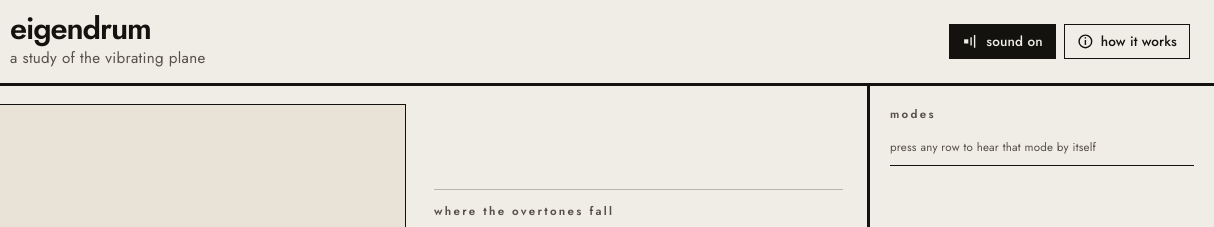
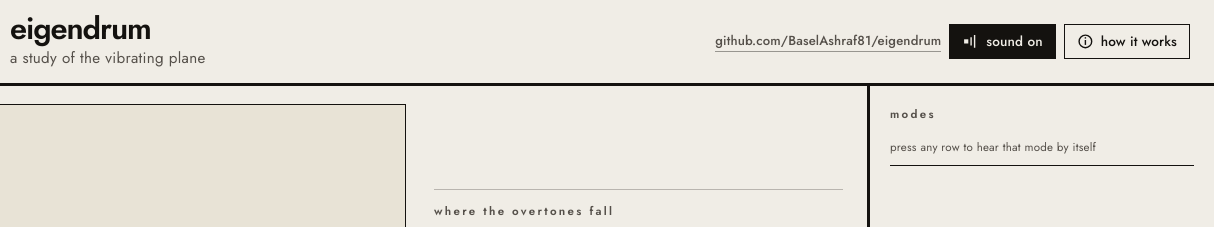
Before and after one commit to BaselAshraf81/eigendrum, a website with bundled scripts: page index.html in a window 1280 px wide. Shown: the top 227 px of the page, 66-1280 px from the left. Built offline with nearby package versions, Linux system fonts and the light colour scheme.

Commit message:
Put the source link where a screen recording can read it
Spelled out in the masthead rather than hidden behind an icon, because the point of
this one is that someone watching a clip can read it and type it in. Hairline
underline rather than a colour, since there is no job left for a fourth hue.

Hidden below 34rem, where the controls need the room, and repeated in the colophon
so it survives there.

Deliberately not added to the Poki build, which forbids outgoing links.

```diff
--- a/index.html
+++ b/index.html
@@ -48,6 +48,16 @@
         <p>a study of the vibrating plane</p>
       </div>
       <div class="masthead-actions">
+        <!-- Spelled out rather than hidden behind an icon, so it is readable in a
+             screen recording. Deliberately absent from the Poki build, which forbids
+             outgoing links. -->
+        <a
+          class="repo"
+          href="https://github.com/BaselAshraf81/eigendrum"
+          target="_blank"
+          rel="noopener"
+          >github.com/BaselAshraf81/eigendrum</a
+        >
         <button type="button" id="btn-sound" class="chip" aria-pressed="true">
           <svg viewBox="0 0 24 24" aria-hidden="true" focusable="false">
             <rect x="3" y="9" width="6" height="6" fill="currentColor" />
@@ -273,6 +283,13 @@
           Gordon, Webb and Wolpert (1992); and Driscoll, <em>Eigenmodes of Isospectral Drums</em>
           (1997), whose coordinates the two Kac drums use.
         </p>
+        <p>
+          Source, including the solver and the tests that check it against the closed-form
+          spectra:
+          <a href="https://github.com/BaselAshraf81/eigendrum" target="_blank" rel="noopener"
+            >github.com/BaselAshraf81/eigendrum</a
+          >
+        </p>
       </article>
       <form method="dialog">
         <button class="chip chip-solid" value="close">close</button>
--- a/styles/app.css
+++ b/styles/app.css
@@ -145,9 +145,28 @@ h3 {
 .masthead-actions {
   margin-left: auto;
   display: flex;
+  align-items: center;
   gap: 0.5rem;
   flex-wrap: wrap;
   justify-content: flex-end;
+}
+
+/* The source, written out. A chip with an icon would be tidier and would tell a
+   viewer of a recording nothing; the point of this one is that it can be read off
+   the screen and typed in. Underlined with a hairline rather than coloured, because
+   there is no job left for a fourth hue. */
+.repo {
+  font-size: 0.82rem;
+  font-weight: 500;
+  letter-spacing: 0.01em;
+  color: var(--ink-soft);
+  text-decoration: none;
+  border-bottom: var(--hair) solid rgba(20, 18, 15, 0.4);
+  white-space: nowrap;
+}
+.repo:hover {
+  color: var(--ink);
+  border-bottom-color: var(--ink);
 }
 
 /* ------------------------------------------------------------------- chips */
@@ -1063,6 +1082,11 @@ dialog form {
   .masthead-titles p {
     display: none;
   }
+  /* The full repo path will not fit beside the controls on a phone, and the controls
+     win. It is still in the explainer. */
+  .repo {
+    display: none;
+  }
   /* Only the explainer loses its label. The sound button keeps its words, because
      a 2px diagonal inside a 17px glyph is not a visible mute. */
   #btn-about span {
```
